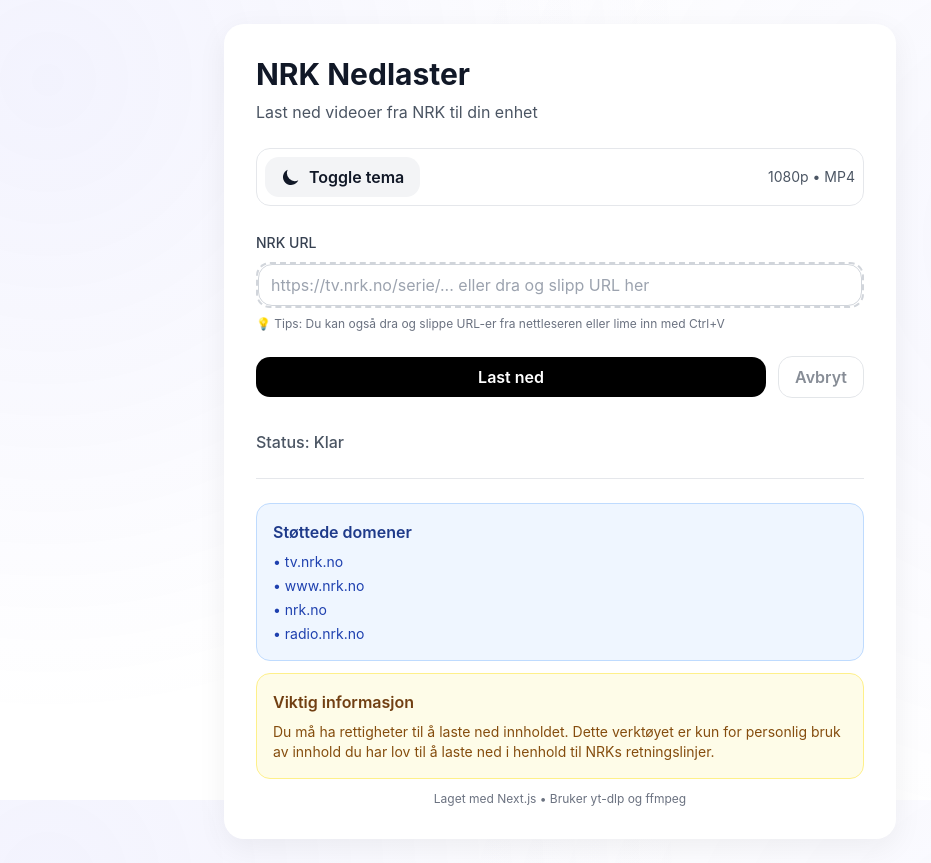
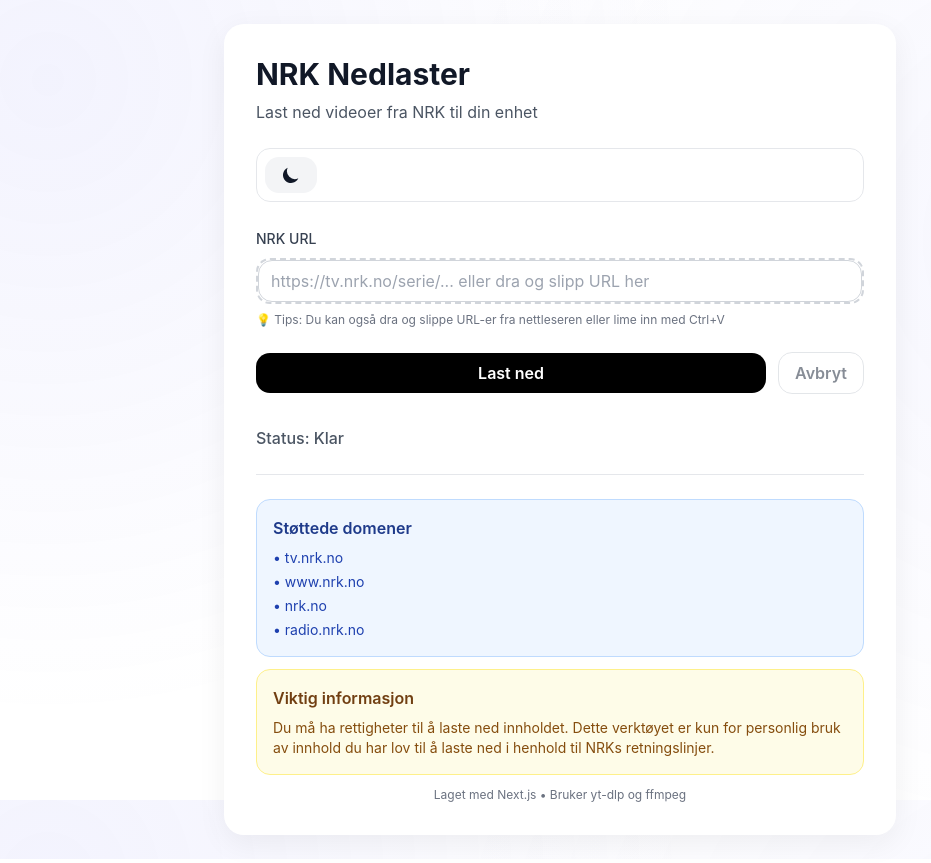
Before and after one commit to mnytroe/NRK-Downloader, a Next.js app: page / in a window 1280 px wide. Shown: the whole page, without its empty margins (80-1011 px from the left). Built offline with nearby package versions, Linux system fonts and the light colour scheme.

Commit message:
Design improvements: Remove quality text and toggle theme text, keep only icons

```diff
--- a/app/page.tsx
+++ b/app/page.tsx
@@ -244,9 +244,7 @@
                 <path d="M17.293 13.293A8 8 0 016.707 2.707a8.001 8.001 0 1010.586 10.586z" />
               </svg>
             )}
-            Toggle tema
           </button>
-          <div className="text-sm muted">1080p • MP4</div>
         </div>
 
         <div className="field">
--- a/package.json
+++ b/package.json
@@ -10,13 +10,13 @@
     "lint": "next lint"
   },
   "dependencies": {
-    "@tailwindcss/forms": "^0.5.10",
-    "@tailwindcss/typography": "^0.5.19",
     "next": "^15.0.0",
     "react": "^18.3.0",
     "react-dom": "^18.3.0"
   },
   "devDependencies": {
+    "@tailwindcss/forms": "^0.5.10",
+    "@tailwindcss/typography": "^0.5.19",
     "@types/node": "^20.10.0",
     "@types/react": "^18.3.0",
     "@types/react-dom": "^18.3.0",
```
Also changed, not shown: 1 other file (tests, documents, lock files or other folders).
